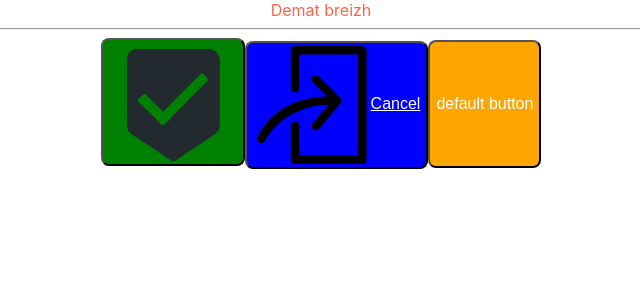
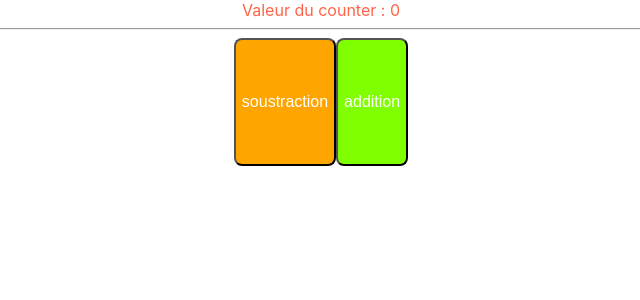
Before and after one commit to hengou/react_training, a React (Create React App) app: page / in a window 1280 px wide. Shown: the top 300 px of the page, without its empty margins (319-959 px from the left). Built offline with nearby package versions, Linux system fonts and the light colour scheme.

Commit message:
js + class version

```diff
--- /dev/null
+++ b/src/App/App.js
@@ -0,0 +1,28 @@
+import React from 'react';
+
+import './App.css';
+import Button from './components/Button/Button';
+
+class App extends React.Component {
+  counter = 0
+  render() {
+    return (
+      <div className="App">
+        Valeur du counter : {this.counter}
+        <hr />
+        <Button onClickEvent={() => {
+          console.log(this);
+          this.counter--;
+          console.log(this.counter);
+        }}>soustraction</Button>
+        <Button onClickEvent={() => {
+          console.log(this);
+          this.counter++;
+          console.log(this.counter);
+        }} bgColor="chartreuse">addition</Button>
+      </div>
+    );
+  }
+}
+
+export default App;
--- a/src/index.tsx
+++ b/src/index.tsx
@@ -1,7 +1,7 @@
 import React from 'react';
 import ReactDOM from 'react-dom';
 import './index.css';
-import App from './App/App';
+import App from './App/App.js';
 import reportWebVitals from './reportWebVitals';
 
 ReactDOM.render(
```
Also changed, not shown: src/App/App copy.tsx (renamed from src/App/App.tsx).
